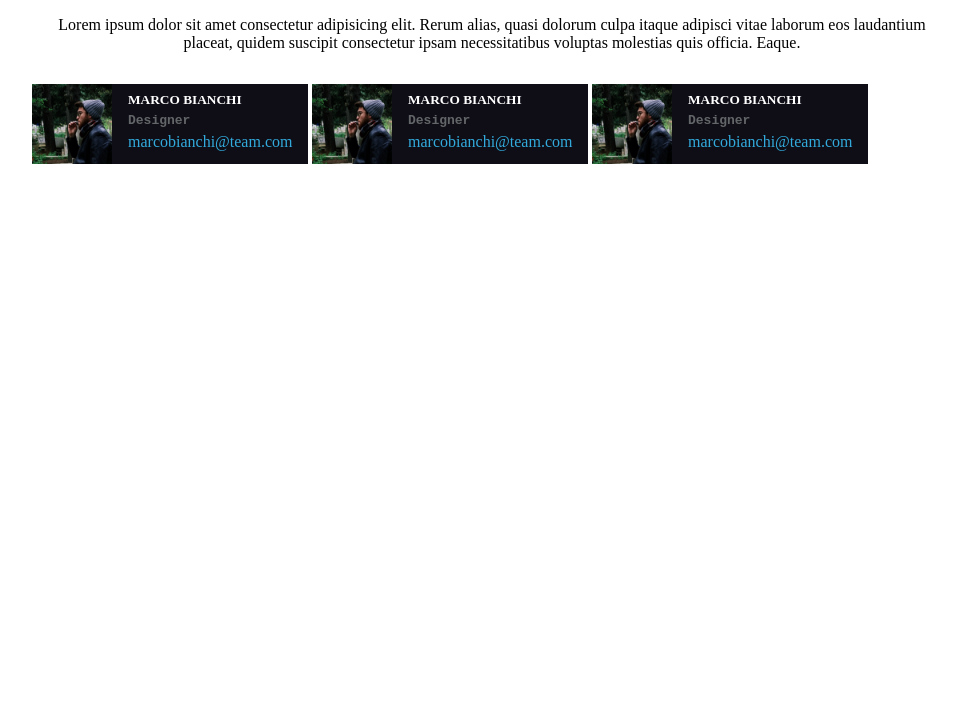
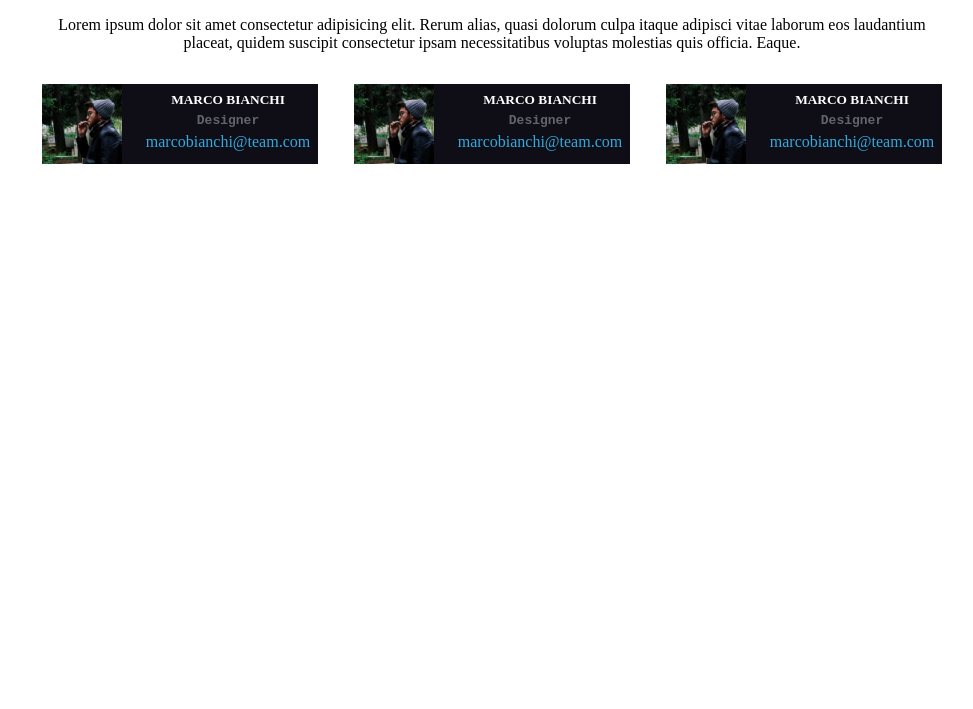
Before and after one commit to ManganiBiagio/html-css-float-cards, a plain HTML site: page index.html in a window 1280 px wide. Shown: the part 91-800 px from the top of the page, without its empty margins (148-1121 px from the left). Drawn offline with Linux system fonts and the light colour scheme.

Commit message:
corretto la spaziatura tra i bedge

```diff
--- a/css/style.css
+++ b/css/style.css
@@ -29,9 +29,15 @@ header{
     background-color:#0F0E17;
     display: inline-block;
     width: 30%;
+}
 
+.bedge:nth-child(1){
+    margin-right: 2rem;
+}
+.bedge:nth-child(3){
+    margin-left: 2rem;
+}
 
-}
 
 .bedge h2{
     font-size: larger;
@@ -45,6 +51,7 @@ header{
 
 .rigabedge{
     padding-top: 2rem;
+    text-align: center;
 }
 
 .info-persona{
```
